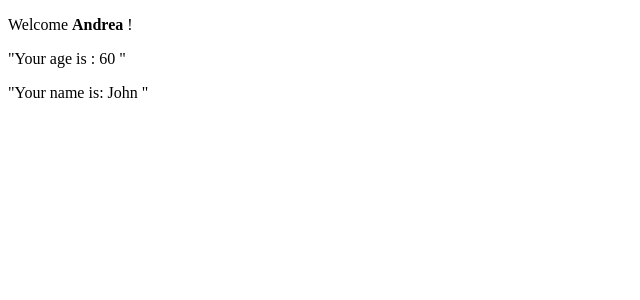
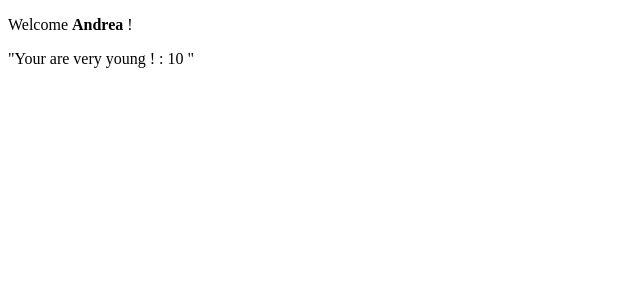
Before and after one commit to Simonedamb/React-exercises, a React (Create React App) app: page / in a window 1280 px wide. Shown: the top 300 px of the page, without its empty margins (0-640 px from the left). Built offline with nearby package versions, Linux system fonts and the light colour scheme.

Commit message:
conditional-rendering-05

```diff
--- a/src/Age.js
+++ b/src/Age.js
@@ -4,14 +4,11 @@ class Age extends React.Component {
   render() {
     return (
       <div>
-        {this.props.age > 18 &&
-        this.props.age < 65 &&
-        this.props.name === "John" ? (
-          <div>
-            <p>"Your age is : {this.props.age} "</p>
-            <p>"Your name is: {this.props.name} "</p>
-          </div>
-        ) : null}
+        {this.props.age > 18 ? (
+          <p>"Your age is : {this.props.age} "</p>
+        ) : (
+          <p>"Your are very young ! : {this.props.age} "</p>
+        )}
       </div>
     );
   }
--- a/src/Welcome.js
+++ b/src/Welcome.js
@@ -8,7 +8,7 @@ class Welcome extends React.Component {
         <p>
           Welcome <strong>{this.props.name}</strong> !
         </p>
-        <Age age={60} name="John" />
+        <Age age={10} name="John" />
       </div>
     );
   }
```
